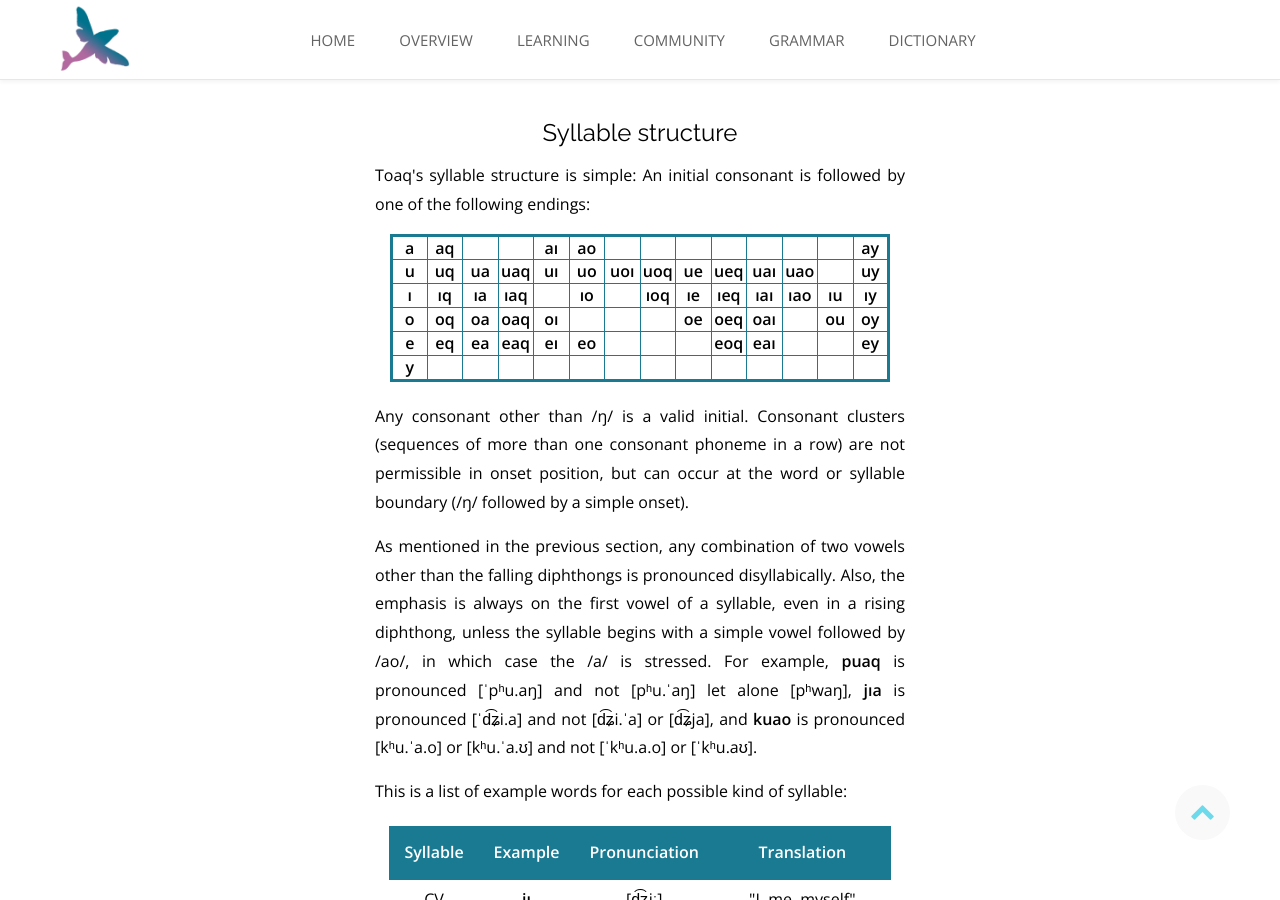
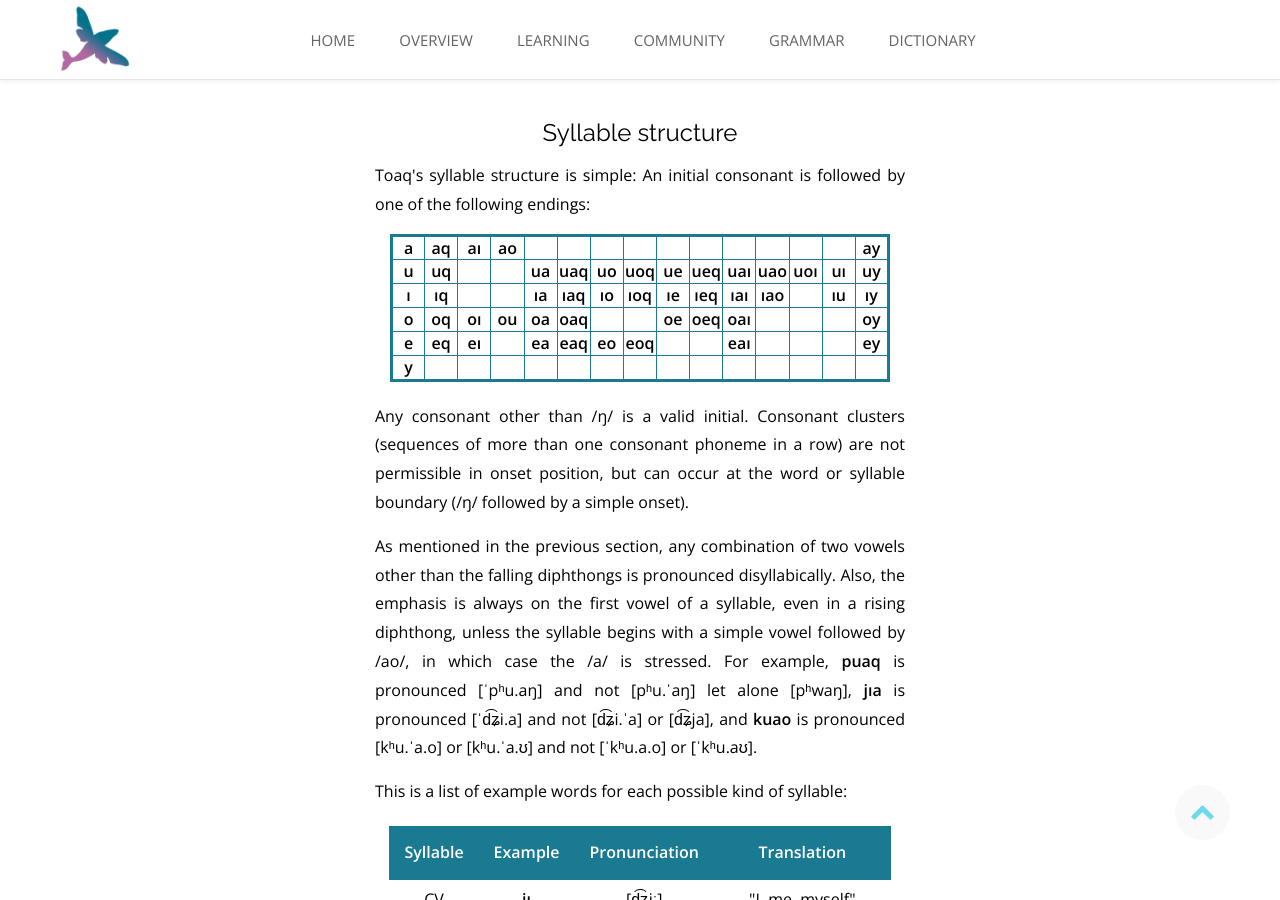
Before and after one commit to toaq/toaq.github.io, a Jekyll site: the page built from refgram/03/index.html, in a window 1280 px wide and 900 px high, scrolled down 1421 px. Built offline with Jekyll 4.4.1, drawn with Linux system fonts in a browser that asks for light colours; nearby versions of some CDN libraries.

Commit message:
New syllable endings table (closes #17)

```diff
--- a/refgram/03/index.html
+++ b/refgram/03/index.html
@@ -132,102 +132,12 @@ title: Phonology
 <p>Toaq's syllable structure is simple: An initial consonant is followed by one of the following endings:</p>
 
 <table class="endings">
-	<tr>
-		<td> a </td>
-		<td> aq </td>
-		<td>  </td>
-		<td>  </td>
-		<td> aı </td>
-		<td> ao </td>
-		<td>  </td>
-		<td>  </td>
-		<td>  </td>
-		<td>  </td>
-		<td>  </td>
-		<td>  </td>
-		<td>  </td>
-		<td> ay </td>
-	</tr>
-	<tr>
-		<td> u </td>
-		<td> uq </td>
-		<td> ua </td>
-		<td> uaq</td>
-		<td> uı </td>
-		<td> uo </td>
-		<td> uoı </td>
-		<td> uoq </td>
-		<td> ue </td>
-		<td> ueq </td>
-		<td> uaı </td>
-		<td> uao </td>
-		<td>  </td>
-		<td> uy </td>
-	</tr>
-	<tr>
-		<td> ı </td>
-		<td> ıq </td>
-		<td> ıa </td>
-		<td> ıaq </td>
-		<td>  </td>
-		<td> ıo </td>
-		<td>  </td>
-		<td> ıoq </td>
-		<td> ıe </td>
-		<td> ıeq </td>
-		<td> ıaı </td>
-		<td> ıao </td>
-		<td> ıu </td>
-		<td> ıy </td>
-	</tr>
-	<tr>
-		<td> o </td>
-		<td> oq </td>
-		<td> oa </td>
-		<td> oaq </td>
-		<td> oı </td>
-		<td>  </td>
-		<td>  </td>
-		<td>  </td>
-		<td> oe </td>
-		<td> oeq </td>
-		<td> oaı </td>
-		<td>  </td>
-		<td> ou </td>
-		<td> oy </td>
-	</tr>
-	<tr>
-		<td> e </td>
-		<td> eq </td>
-		<td> ea </td>
-		<td> eaq </td>
-		<td> eı </td>
-		<td> eo </td>
-		<td>  </td>
-		<td>  </td>
-		<td>  </td>
-		<td> eoq </td>
-		<td> eaı </td>
-		<td>  </td>
-		<td>  </td>
-		<td> ey </td>
-	</tr>
-	<tr>
-		<td> y </td>
-		<td>  </td>
-		<td>  </td>
-		<td>  </td>
-		<td>  </td>
-		<td>  </td>
-		<td>  </td>
-		<td>  </td>
-		<td>  </td>
-		<td>  </td>
-		<td>  </td>
-		<td>  </td>
-		<td>  </td>
-		<td>  </td>
-	</tr>
+  <tr><td>a</td><td>aq</td><td>aı</td><td>ao</td><td>  </td><td>   </td><td>  </td><td>   </td><td>  </td><td>   </td><td>   </td><td>   </td><td>   </td><td>  </td><td>ay</td></tr>
+  <tr><td>u</td><td>uq</td><td>  </td><td>  </td><td>ua</td><td>uaq</td><td>uo</td><td>uoq</td><td>ue</td><td>ueq</td><td>uaı</td><td>uao</td><td>uoı</td><td>uı</td><td>uy</td></tr>
+  <tr><td>ı</td><td>ıq</td><td>  </td><td>  </td><td>ıa</td><td>ıaq</td><td>ıo</td><td>ıoq</td><td>ıe</td><td>ıeq</td><td>ıaı</td><td>ıao</td><td>   </td><td>ıu</td><td>ıy</td></tr>
+  <tr><td>o</td><td>oq</td><td>oı</td><td>ou</td><td>oa</td><td>oaq</td><td>  </td><td>   </td><td>oe</td><td>oeq</td><td>oaı</td><td>   </td><td>   </td><td>  </td><td>oy</td></tr>
+  <tr><td>e</td><td>eq</td><td>eı</td><td>  </td><td>ea</td><td>eaq</td><td>eo</td><td>eoq</td><td>  </td><td>   </td><td>eaı</td><td>   </td><td>   </td><td>  </td><td>ey</td></tr>
+  <tr><td>y</td><td>  </td><td>  </td><td>  </td><td>  </td><td>   </td><td>  </td><td>   </td><td>  </td><td>   </td><td>   </td><td>   </td><td>   </td><td>  </td><td>  </td></tr>
 </table>
 
 <p>Any consonant other than /ŋ/ is a valid initial. Consonant clusters (sequences of more than one consonant phoneme in a row) are not permissible in onset position, but can occur at the word or syllable boundary (/ŋ/ followed by a simple onset).</p>
```
